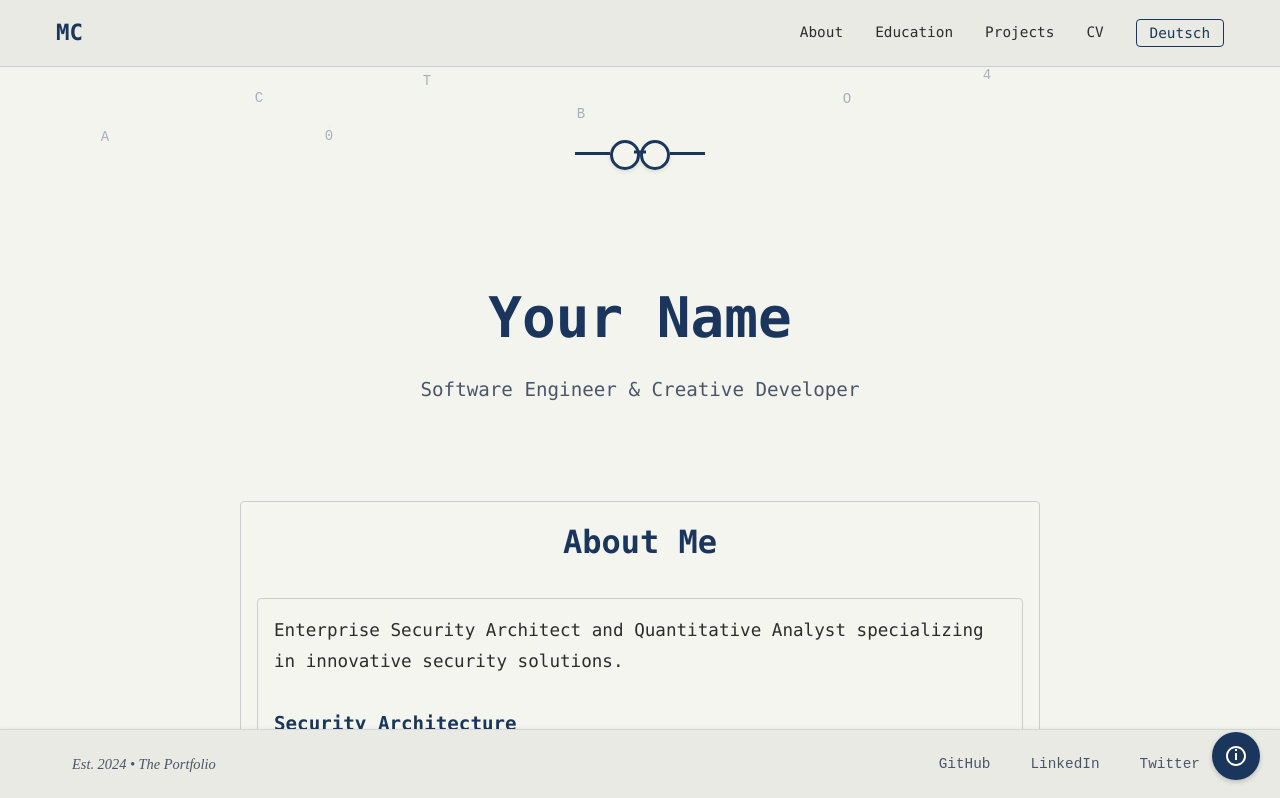
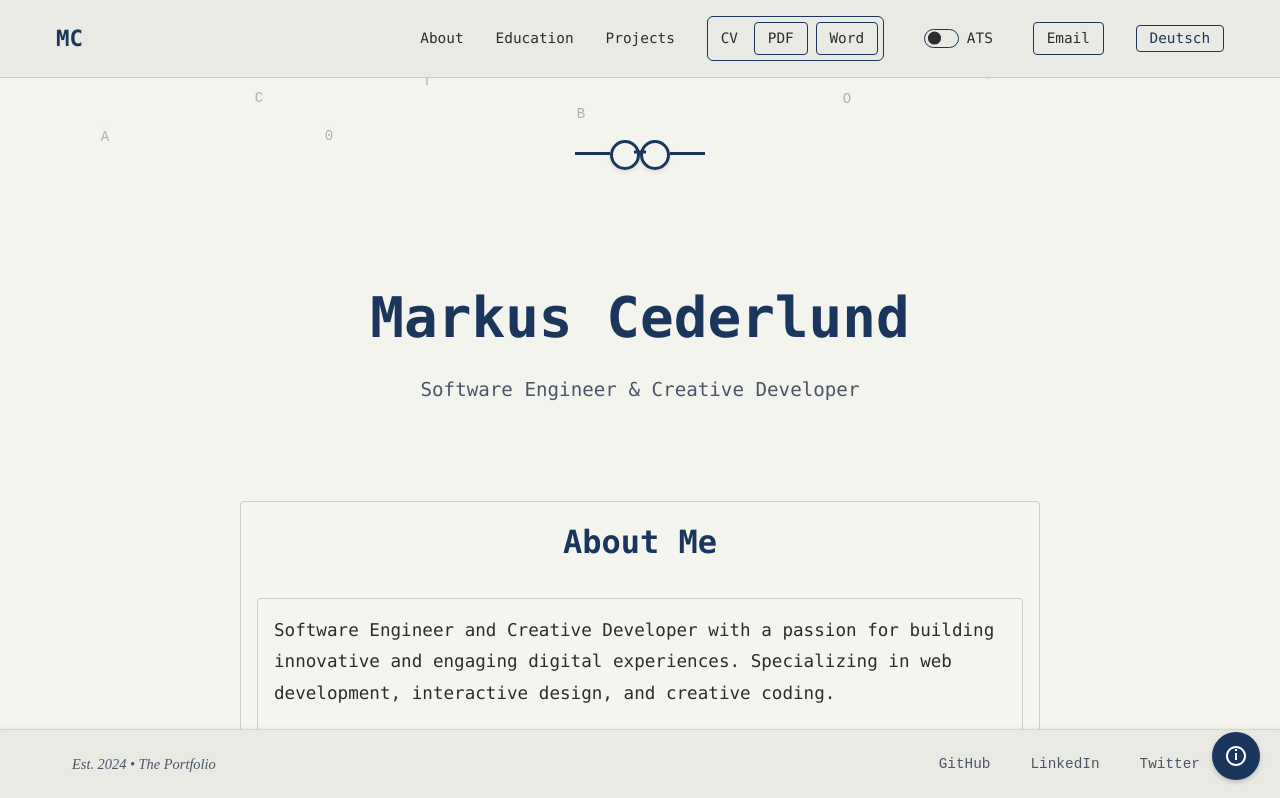
Before and after one commit to norandom/art_app, a React (Create React App) app: page / in a window 1280 px wide. Shown: the top 798 px of the page. Built offline with nearby package versions, Linux system fonts and the light colour scheme.

Commit message:
working prototype

```diff
--- a/src/components/Header.tsx
+++ b/src/components/Header.tsx
@@ -1,6 +1,7 @@
 import React from 'react';
 import styled from 'styled-components';
 import { motion } from 'framer-motion';
+import { useLanguage } from '../context/LanguageContext';
 
 const HeaderContainer = styled.header`
   margin: 4rem 0;
@@ -21,6 +22,8 @@ const Subtitle = styled(motion.p)`
 `;
 
 const Header: React.FC = () => {
+  const { t } = useLanguage();
+
   const containerVariants = {
     hidden: { opacity: 0, y: 20 },
     visible: {
@@ -40,7 +43,7 @@ const Header: React.FC = () => {
         animate="visible"
         variants={containerVariants}
       >
-        Your Name
+        Markus Cederlund
       </Title>
       <Subtitle
         initial="hidden"
@@ -48,7 +51,7 @@ const Header: React.FC = () => {
         variants={containerVariants}
         transition={{ delay: 0.2 }}
       >
-        Software Engineer & Creative Developer
+        {t('about.role')}
       </Subtitle>
     </HeaderContainer>
   );
--- a/src/components/MainHeader.tsx
+++ b/src/components/MainHeader.tsx
@@ -1,4 +1,4 @@
-import React from 'react';
+import React, { useState } from 'react';
 import styled from 'styled-components';
 import { motion } from 'framer-motion';
 import { useLanguage } from '../context/LanguageContext';
@@ -72,6 +72,90 @@ const NavLink = styled(motion.a)`
   }
 `;
 
+const ActionButton = styled(motion.a)`
+  font-family: var(--monospace-font);
+  background: none;
+  border: 1px solid var(--accent-color);
+  color: var(--text-color);
+  padding: 0.3rem 0.8rem;
+  border-radius: 4px;
+  cursor: pointer;
+  font-size: 0.9rem;
+  text-decoration: none;
+  display: flex;
+  align-items: center;
+  gap: 0.5rem;
+  transition: all 0.2s ease;
+
+  &:hover {
+    background: var(--accent-color);
+    color: var(--header-bg);
+  }
+`;
+
+const ButtonGroup = styled.div`
+  display: flex;
+  gap: 0.5rem;
+  padding: 0.3rem;
+  background: var(--monospace-box-bg);
+  border: 1px solid var(--accent-color);
+  border-radius: 6px;
+  margin-right: 0.5rem;
+  align-items: center;
+
+  ${NavLink} {
+    padding: 0.3rem 0.5rem;
+    height: 100%;
+    display: flex;
+    align-items: center;
+  }
+`;
+
+const ATSSwitch = styled.label`
+  display: flex;
+  align-items: center;
+  gap: 0.5rem;
+  cursor: pointer;
+  font-family: var(--monospace-font);
+  font-size: 0.9rem;
+  color: var(--text-color);
+  margin-right: 0.5rem;
+
+  input {
+    appearance: none;
+    width: 2.2rem;
+    height: 1.2rem;
+    background-color: var(--monospace-box-bg);
+    border: 1px solid var(--accent-color);
+    border-radius: 0.6rem;
+    position: relative;
+    cursor: pointer;
+    transition: background-color 0.2s;
+
+    &:checked {
+      background-color: var(--accent-color);
+    }
+
+    &::before {
+      content: '';
+      position: absolute;
+      width: 0.8rem;
+      height: 0.8rem;
+      border-radius: 50%;
+      top: 50%;
+      left: 0.2rem;
+      transform: translateY(-50%);
+      background-color: var(--text-color);
+      transition: transform 0.2s;
+    }
+
+    &:checked::before {
+      transform: translate(1rem, -50%);
+      background-color: var(--header-bg);
+    }
+  }
+`;
+
 const LanguageSwitch = styled(motion.button)`
   font-family: var(--monospace-font);
   background: none;
@@ -95,10 +179,14 @@ const LanguageSwitch = styled(motion.button)`
 
 const MainHeader: React.FC = () => {
   const { language, setLanguage, t } = useLanguage();
+  const [isATS, setIsATS] = useState(false);
 
   const toggleLanguage = () => {
     setLanguage(language === 'en' ? 'de' : 'en');
   };
+
+  const cvPath = isATS ? '/assets/cv-ats' : '/assets/cv';
+  const langSuffix = language === 'de' ? '_de' : '';
 
   return (
     <HeaderWrapper>
@@ -114,7 +202,26 @@ const MainHeader: React.FC = () => {
           <NavLink href="#about">{t('nav.about')}</NavLink>
           <NavLink href="#education">{t('nav.education')}</NavLink>
           <NavLink href="#projects">{t('nav.projects')}</NavLink>
-          <NavLink href="#cv">{t('nav.cv')}</NavLink>
+          <ButtonGroup>
+            <NavLink href="#cv">{t('nav.cv')}</NavLink>
+            <ActionButton href={`${cvPath}/cv${langSuffix}.pdf`} download title={t('cv.downloadPDF')}>
+              PDF
+            </ActionButton>
+            <ActionButton href={`${cvPath}/cv${langSuffix}.docx`} download title={t('cv.downloadDOCX')}>
+              Word
+            </ActionButton>
+          </ButtonGroup>
+          <ATSSwitch title="Applicant Tracking System">
+            <input
+              type="checkbox"
+              checked={isATS}
+              onChange={(e) => setIsATS(e.target.checked)}
+            />
+            ATS
+          </ATSSwitch>
+          <ActionButton href="mailto:contact@example.com" title={t('contact.email')}>
+            Email
+          </ActionButton>
           <LanguageSwitch onClick={toggleLanguage}>
             {language === 'en' ? t('header.switchToGerman') : t('header.switchToEnglish')}
           </LanguageSwitch>
--- a/src/translations/translations.ts
+++ b/src/translations/translations.ts
@@ -7,13 +7,14 @@ export const translations = {
       cv: 'CV'
     },
     header: {
-      title: 'Enterprise Security Architect & Quant',
+      name: 'Your Name',
+      title: 'Software Engineer & Creative Developer',
       switchToGerman: 'Deutsch'
     },
     about: {
       title: 'About Me',
-      description: 'Enterprise Security Architect and Quantitative Analyst specializing in innovative security solutions.',
-      role: 'Security Architect & Quant'
+      description: 'Software Engineer and Creative Developer with a passion for building innovative and engaging digital experiences. Specializing in web development, interactive design, and creative coding.',
+      role: 'Software Engineer & Creative Developer'
     },
     education: {
       title: 'Education',
@@ -74,9 +75,14 @@ export const translations = {
     cv: {
       title: 'Curriculum Vitae',
       download: 'Download CV',
+      downloadPDF: 'Download CV as PDF (ATS Friendly)',
+      downloadDOCX: 'Download CV as Word Document',
       experience: 'Experience',
       skills: 'Skills',
       languages: 'Languages'
+    },
+    contact: {
+      email: 'Contact via Email'
     },
     skills: {
       securityarchitecture: 'Security Architecture',
@@ -129,13 +135,14 @@ export const translations = {
       cv: 'Lebenslauf'
     },
     header: {
-      title: 'Enterprise-Sicherheitsarchitekt & Quant',
+      name: 'Your Name',
+      title: 'Software Techniker und Creative Developer',
       switchToEnglish: 'English'
     },
     about: {
       title: 'Über Mich',
-      description: 'Enterprise-Sicherheitsarchitekt und quantitativer Analyst, spezialisiert auf innovative Sicherheitslösungen.',
-      role: 'Sicherheitsarchitekt & Quant'
+      description: 'Software Engineer und Creative Developer mit Leidenschaft für innovative und fesselnde digitale Erlebnisse. Spezialisiert auf Webentwicklung, interaktives Design und kreatives Programmieren.',
+      role: 'Software Techniker und Creative Developer'
     },
     education: {
       title: 'Ausbildung',
@@ -196,9 +203,14 @@ export const translations = {
     cv: {
       title: 'Lebenslauf',
       download: 'Lebenslauf herunterladen',
+      downloadPDF: 'Lebenslauf als PDF herunterladen (ATS-freundlich)',
+      downloadDOCX: 'Lebenslauf als Word-Dokument herunterladen',
       experience: 'Erfahrung',
       skills: 'Fähigkeiten',
       languages: 'Sprachen'
+    },
+    contact: {
+      email: 'Kontakt per E-Mail'
     },
     skills: {
       securityarchitecture: 'Sicherheitsarchitektur',
```
Also changed, not shown: public/robots.txt.
